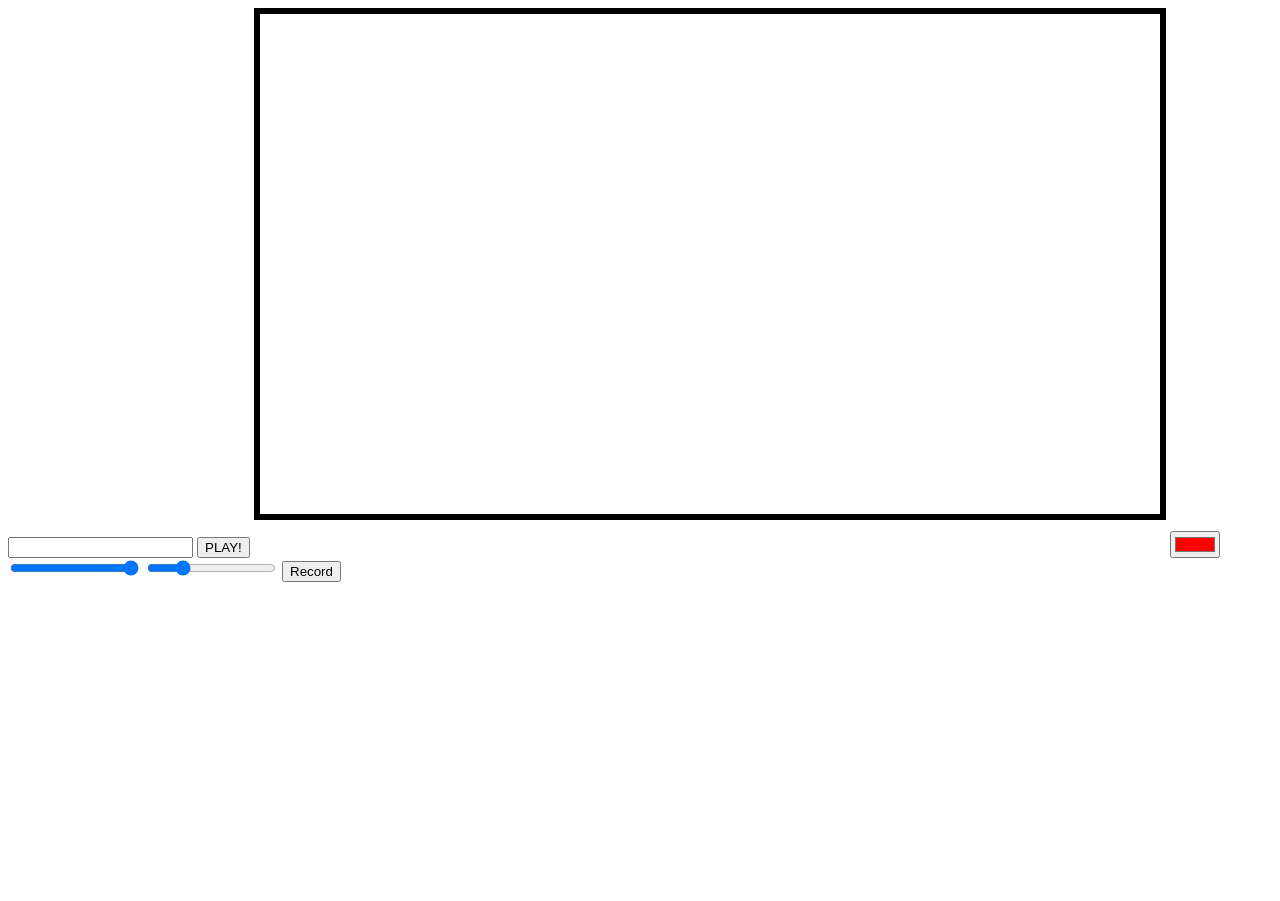
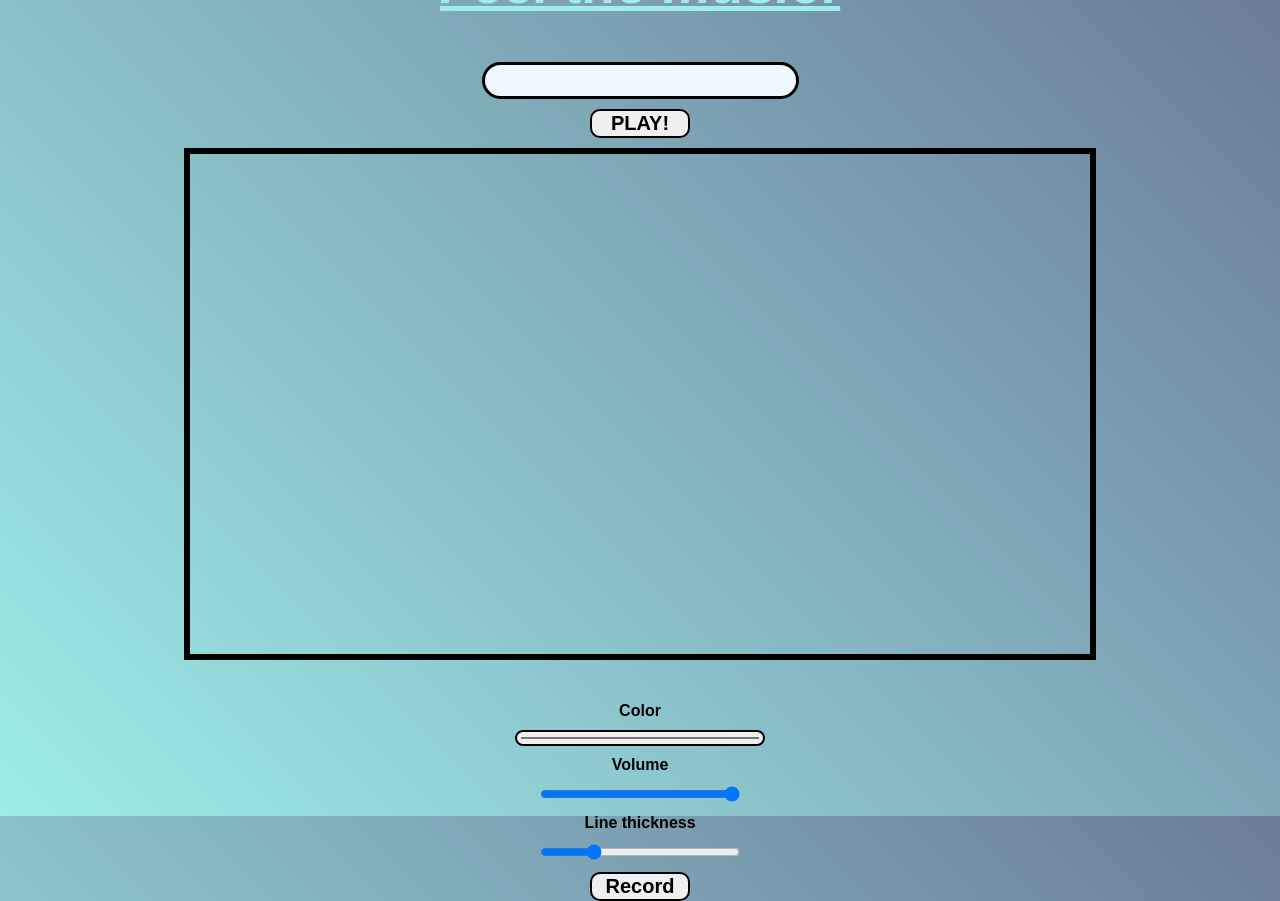
Before and after one commit to Yuser00123/Musical-website, a plain HTML site: page index.html in a window 1280 px wide. Before the commit the page ends 800 px from the top, so only its background shows below. Drawn offline with Linux system fonts and the light colour scheme.

Commit message:
added some cool styling

```diff
--- a/index.html
+++ b/index.html
@@ -5,16 +5,19 @@
         <link rel="stylesheet" href="style.css">
     </head>
     <body>
-        <input id="input">
-        <button type="button" id="button" onClick="handle()">PLAY!</button>
-        <canvas id="canvas" width="900" height="500">
-
-
-        </canvas>
-        <input type="color" id="color" value = #ff0000>
-        <input type="range" min="1" max="100" value="100" id="volume-slider">
-        <input type="range" min="1" max="5" value="2" id="line-width">
-        <button id="record" onclick="toggle()">Record</button>
+        <div id="container">
+            <h1><u><i>Feel the music!</i></u></h1>
+            <input id="input">
+            <button type="button" id="button" onClick="handle()">PLAY!</button>
+            <canvas id="canvas" width="900" height="500"></canvas>
+            <b>Color</b>
+            <input type="color" id="color" value = #ff0000>
+            <b>Volume</b>
+            <input type="range" min="1" max="100" value="100" id="volume-slider" class="slider">
+            <b>Line thickness</b>
+            <input type="range" min="1" max="5" value="2" id="line-width" class="slider">
+            <button id="record" onclick="toggle()">Record</button>
+        </div>
         <script src="main.js"></script>
     </body>
 </html>
--- a/style.css
+++ b/style.css
@@ -4,3 +4,56 @@
     height: 500px;
     margin-bottom: 2em;
 }
+
+#container{
+    display: flex;
+    height: 100vh;
+    justify-content: center;
+    align-items: center;
+    text-align: center;
+    flex-direction: column;
+    gap: 10px;
+    font-family: Arial, Helvetica, sans-serif;
+}
+
+#input{
+    width: 300px;
+    height: 35px;
+    border: 3px solid black;
+    border-radius: 20px;
+    font-size: 25px;
+    padding-left: 9px;
+    color: #6c7c98;
+    background-color: aliceblue;
+}
+
+button{
+    width: 100px;
+    height: 30px;
+    border: 2.5px solid black;
+    border-radius: 10px;
+    font-size: 20px;
+    font-weight: bold;
+}
+
+h1{
+    font-size: 55px;
+    font-weight: bold;
+    color: #9dede8;
+}
+
+body{
+    background: linear-gradient(45deg, #9dede8, #6c7c98);
+}
+
+#color{
+    width: 250px;
+    height: 30px;
+    border: 2.5px solid black;
+    border-radius: 15px;
+}
+
+.slider{
+    width: 200px;
+    height: 25px;
+}
```
